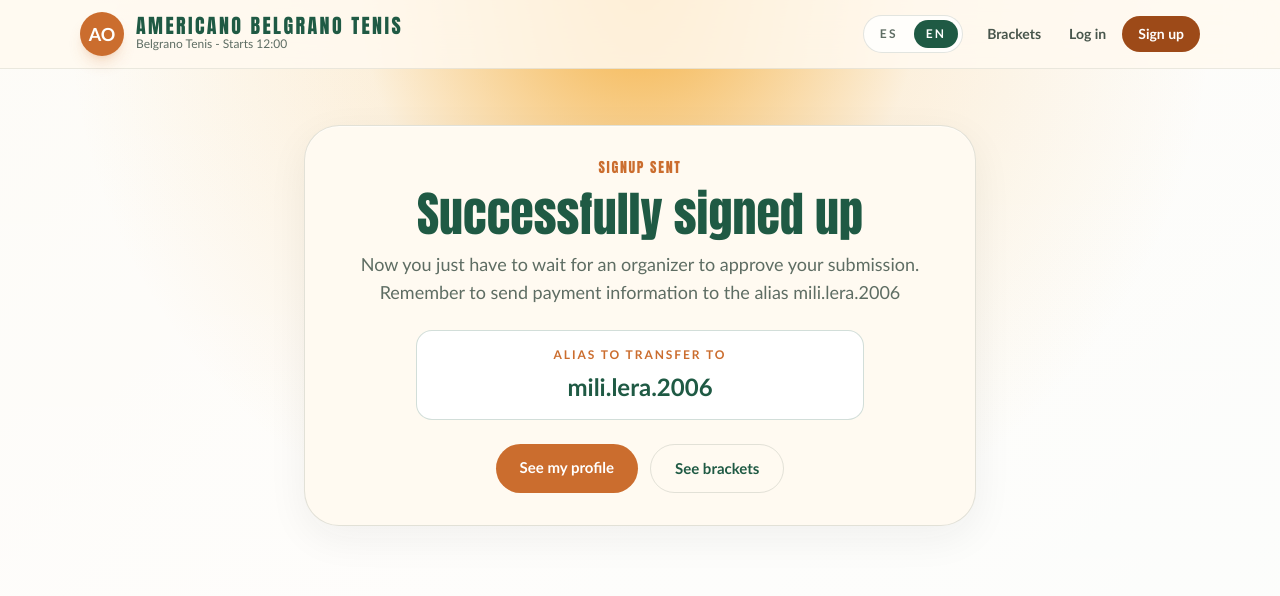
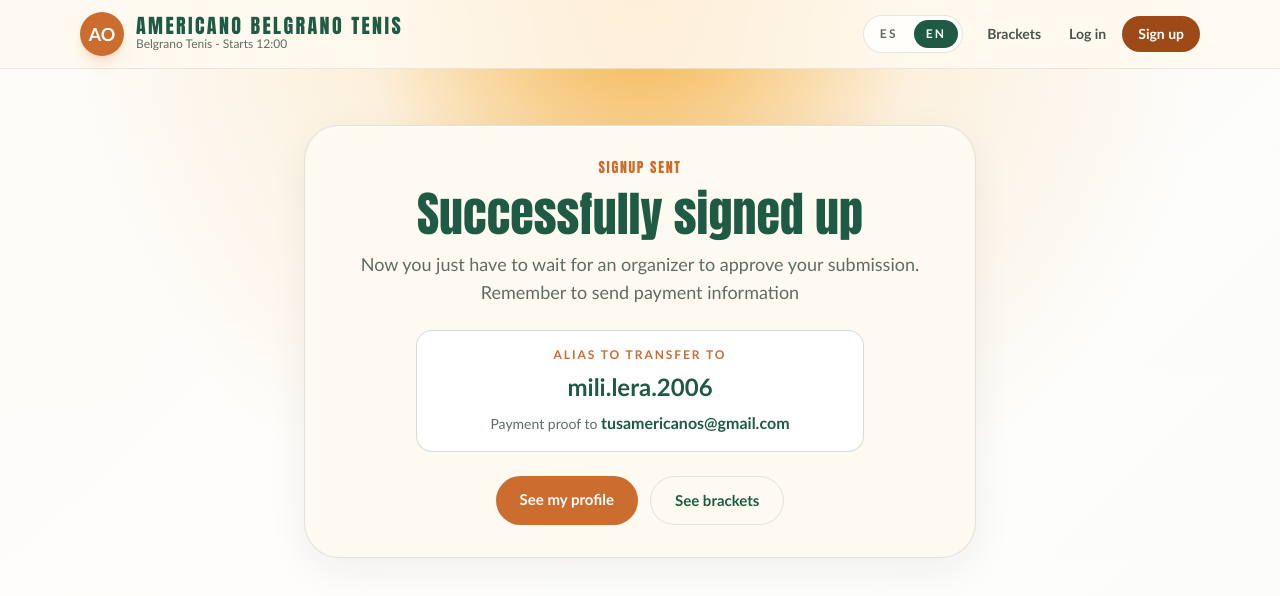
Before and after one commit to lolo-pb/Americano-web, a Next.js app: page /en/sign-up/success in a window 1280 px wide. Shown: the top 596 px of the page. Built offline with nearby package versions, Linux system fonts and the light colour scheme; no server answers.

Commit message:
nicer payment flow

```diff
--- a/src/app/[locale]/me/page.tsx
+++ b/src/app/[locale]/me/page.tsx
@@ -18,6 +18,10 @@ export default async function MyProfilePage({
     getDictionary(locale),
   ]);
   const team = viewer.team ?? demoTeams[2];
+  const receiptLabel = interpolate(dictionary.signUp.priceReceiptLabel, {
+    contactEmail: env.contactEmail,
+  });
+  const receiptLabelParts = receiptLabel.split(env.contactEmail);
 
   return (
     <div className="page-shell grid gap-7 py-8 sm:gap-8 sm:py-14 lg:grid-cols-[0.82fr_1.18fr]">
@@ -71,6 +75,11 @@ export default async function MyProfilePage({
               {dictionary.signUp.submitAliasTitle}
             </p>
             <p className="mt-2 text-2xl font-extrabold text-forest">{env.paymentAlias}</p>
+            <p className="mt-2 text-sm text-muted">
+              {receiptLabelParts[0]}
+              <strong className="text-base font-semibold text-forest">{env.contactEmail}</strong>
+              {receiptLabelParts.slice(1).join(env.contactEmail)}
+            </p>
           </div>
         )}
 
--- a/src/app/[locale]/sign-up/success/page.tsx
+++ b/src/app/[locale]/sign-up/success/page.tsx
@@ -10,6 +10,10 @@ export default async function SignUpSuccessPage({
 }) {
   const { locale } = (await params) as { locale: Locale };
   const dictionary = await getDictionary(locale);
+  const receiptLabel = interpolate(dictionary.signUp.priceReceiptLabel, {
+    contactEmail: env.contactEmail,
+  });
+  const receiptLabelParts = receiptLabel.split(env.contactEmail);
 
   return (
     <div className="page-shell py-8 sm:py-14">
@@ -29,6 +33,11 @@ export default async function SignUpSuccessPage({
             {dictionary.signUp.submitAliasTitle}
           </p>
           <p className="mt-2 text-xl font-extrabold text-forest sm:text-2xl">{env.paymentAlias}</p>
+          <p className="mt-2 text-sm text-muted">
+            {receiptLabelParts[0]}
+            <strong className="text-base font-semibold text-forest">{env.contactEmail}</strong>
+            {receiptLabelParts.slice(1).join(env.contactEmail)}
+          </p>
         </div>
 
         <div className="mt-6 flex flex-col justify-center gap-3 sm:flex-row">
--- a/src/components/auth/sign-up-form.tsx
+++ b/src/components/auth/sign-up-form.tsx
@@ -220,13 +220,6 @@ export function SignUpForm({
 
         {serverError && <p className="text-sm text-danger">{serverError}</p>}
 
-        <div className="rounded-[1.15rem] border border-forest/20 bg-white px-4 py-3 text-center sm:rounded-2xl sm:px-5 sm:py-4">
-          <p className="text-xs font-bold uppercase tracking-[0.16em] text-accent">
-            {t("signUp.submitAliasTitle")}
-          </p>
-          <p className="mt-2 text-xl font-extrabold text-forest sm:text-2xl">{paymentAlias}</p>
-        </div>
-
         <button
           type="submit"
           disabled={isSubmitting}
--- a/src/messages/en.json
+++ b/src/messages/en.json
@@ -125,7 +125,7 @@
     "paymentNotice": "After signup, make the transfer to the alias {paymentAlias} and if you need help or want to send payment proof, write to {contactEmail}",
     "successEyebrow": "Signup sent",
     "successTitle": "Successfully signed up",
-    "successDescription": "Now you just have to wait for an organizer to approve your submission. Remember to send payment information to the alias {paymentAlias}",
+    "successDescription": "Now you just have to wait for an organizer to approve your submission. Remember to send payment information",
     "successProfileAction": "See my profile",
     "successBracketsAction": "See brackets",
     "important": "Important",
--- a/src/messages/es.json
+++ b/src/messages/es.json
@@ -125,7 +125,7 @@
     "paymentNotice": "Despues de inscribirte, realiza la transferencia al alias {paymentAlias} y si necesitas ayuda o enviar el comprobante escribe a {contactEmail}",
     "successEyebrow": "Inscripcion enviada",
     "successTitle": "Inscripcion realizada con exito",
-    "successDescription": "Ahora solo queda esperar a que un organizador apruebe tu inscripcion. Recorda enviar la informacion del pago al alias {paymentAlias}",
+    "successDescription": "Ahora solo queda esperar a que un organizador apruebe tu inscripcion. Recorda enviar la informacion del pago",
     "successProfileAction": "Ver mi perfil",
     "successBracketsAction": "Ver cuadros",
     "important": "Importante",
```
